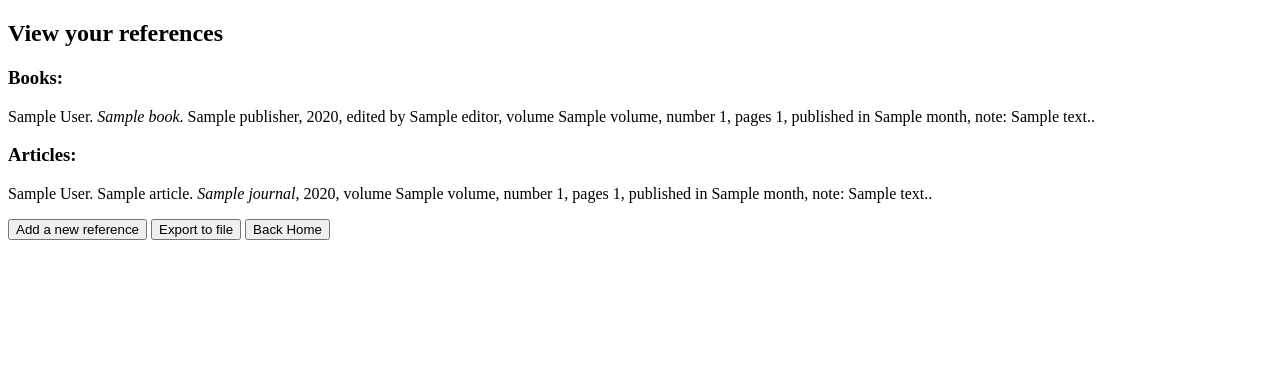
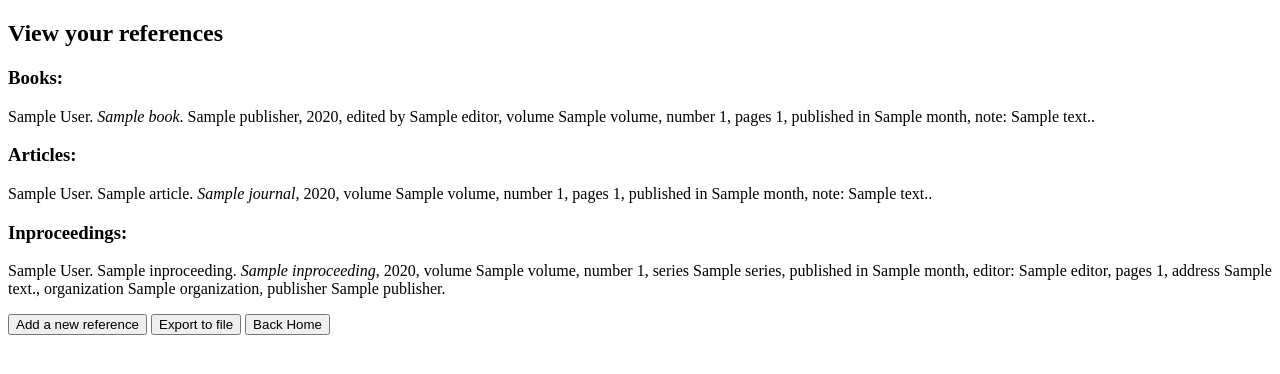
Before and after one commit to KaEerola/IceLime, a Flask app: template src/templates/view_references.html in a window 1280 px wide. Shown: the top 374 px of the page. Run offline with Flask 3, Linux system fonts and the light colour scheme; the template is opened without the code that fills it: most values are stand-ins (such as "Sample title", 1, 10 or a date in 2020).

Commit message:
Visible inproceedings

```diff
--- a/src/app.py
+++ b/src/app.py
@@ -52,7 +52,8 @@ def view_references():
 
     books = get_books()
     articles = get_articles()
-    return render_template("view_references.html", books=books, articles=articles)
+    inproceedings = get_inproceedings()
+    return render_template("view_references.html", books=books, articles=articles, inproceedings=inproceedings)
 
 @app.route("/add_article", methods = ["GET"])
 def add_article():
--- a/src/entities/inproceeding.py
+++ b/src/entities/inproceeding.py
@@ -3,7 +3,7 @@ class Inproceeding:
         self.id = id
         self.author = author
         self.title = title
-        self.journal = booktitle
+        self.booktitle = booktitle
         self.year = year
 
         self.editor = editor
@@ -16,5 +16,7 @@ class Inproceeding:
         self.organization = organization
         self.publisher = publisher
 
+        print(self.publisher)
+
     def __str__(self):
         return None
--- a/src/repositories/inproceeding_repository.py
+++ b/src/repositories/inproceeding_repository.py
@@ -11,7 +11,8 @@ def get_inproceedings():
 
     result = result.fetchall()
 
-    return [Inproceeding(inproceeding[0], inproceeding[1], inproceeding[2], inproceeding[3]) for inproceeding in result]
+    return [Inproceeding(inproceeding[0], inproceeding[1], inproceeding[2], inproceeding[3], inproceeding[4], inproceeding[5], inproceeding[6],
+                         inproceeding[7], inproceeding[8], inproceeding[9], inproceeding[10], inproceeding[11], inproceeding[12],inproceeding[13]) for inproceeding in result]
 
 def add_user_inproceeding(inproceeding):
     author = inproceeding[0]
--- a/src/templates/view_references.html
+++ b/src/templates/view_references.html
@@ -39,6 +39,26 @@ View references
   </p>
 {% endfor %}
 
+
+{% if inproceedings %}<h3>Inproceedings:</h3>{% endif %}
+{% for inproceeding in inproceedings %}
+  <p>
+    {{ inproceeding.author }}.
+    {{ inproceeding.title }}.
+    <i>{{ inproceeding.booktitle }}</i>,
+    {{ inproceeding.year }}
+    {%- if inproceeding.volume %}, volume {{ inproceeding.volume }}{% endif -%}
+    {%- if inproceeding.number %}, number {{ inproceeding.number }}{% endif -%}
+    {%- if inproceeding.series %}, series {{ inproceeding.series }}{% endif -%}
+    {%- if inproceeding.month %}, published in {{ inproceeding.month }}{% endif -%}
+    {%- if inproceeding.editor %}, editor: {{ inproceeding.editor }}{% endif -%}
+    {%- if inproceeding.pages %}, pages {{ inproceeding.pages }}{% endif -%}
+    {%- if inproceeding.address %}, address {{ inproceeding.address }}{% endif -%}
+    {%- if inproceeding.organization %}, organization {{ inproceeding.organization }}{% endif -%}
+    {%- if inproceeding.publisher %}, publisher {{ inproceeding.publisher }}{% endif -%}.
+  </p>
+{% endfor %}
+
 <a href="/add_reference"><button>Add a new reference</button></a>
 <a href="/export"><button>Export to file</button></a>
 <a href="/"><button>Back Home</button></a>
```
